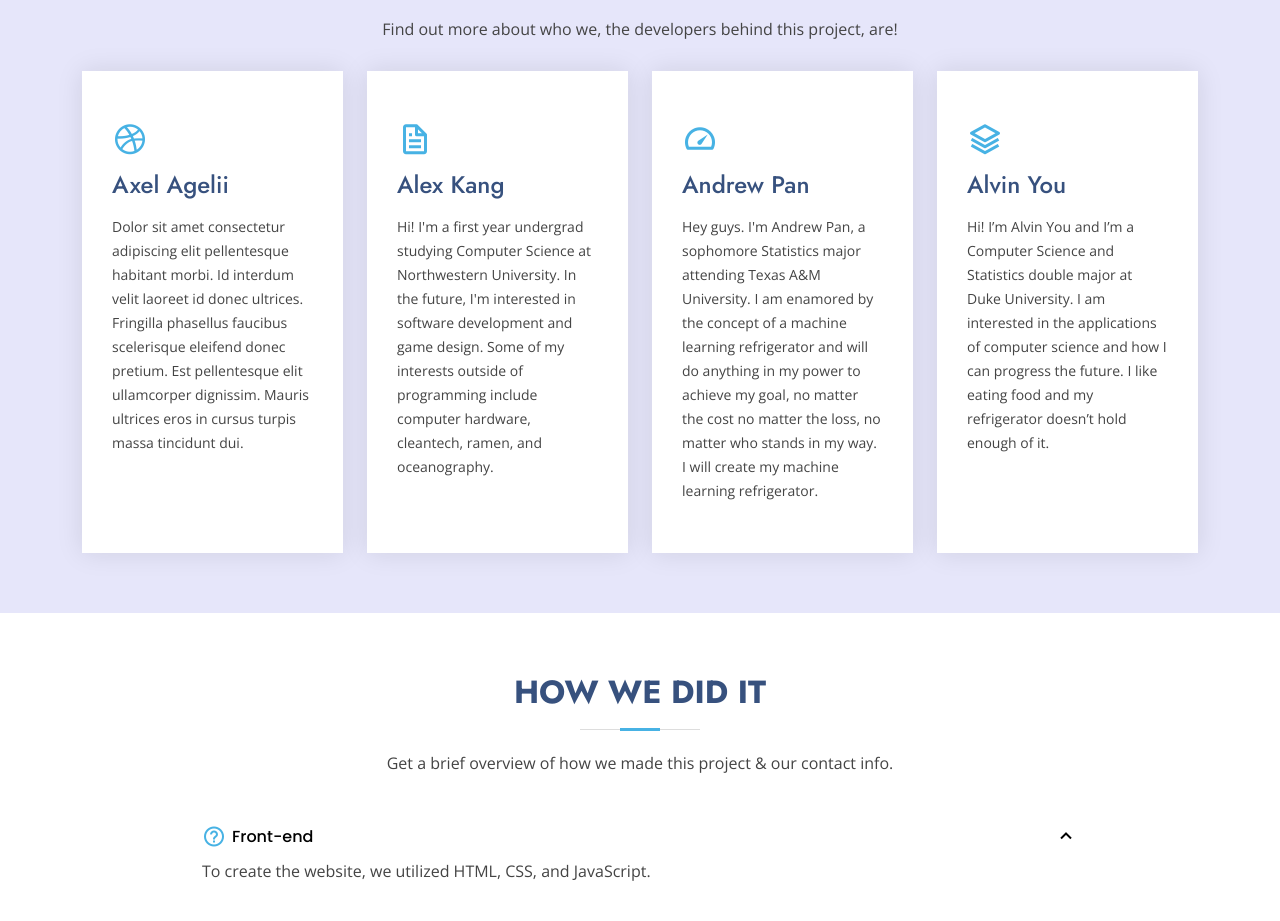
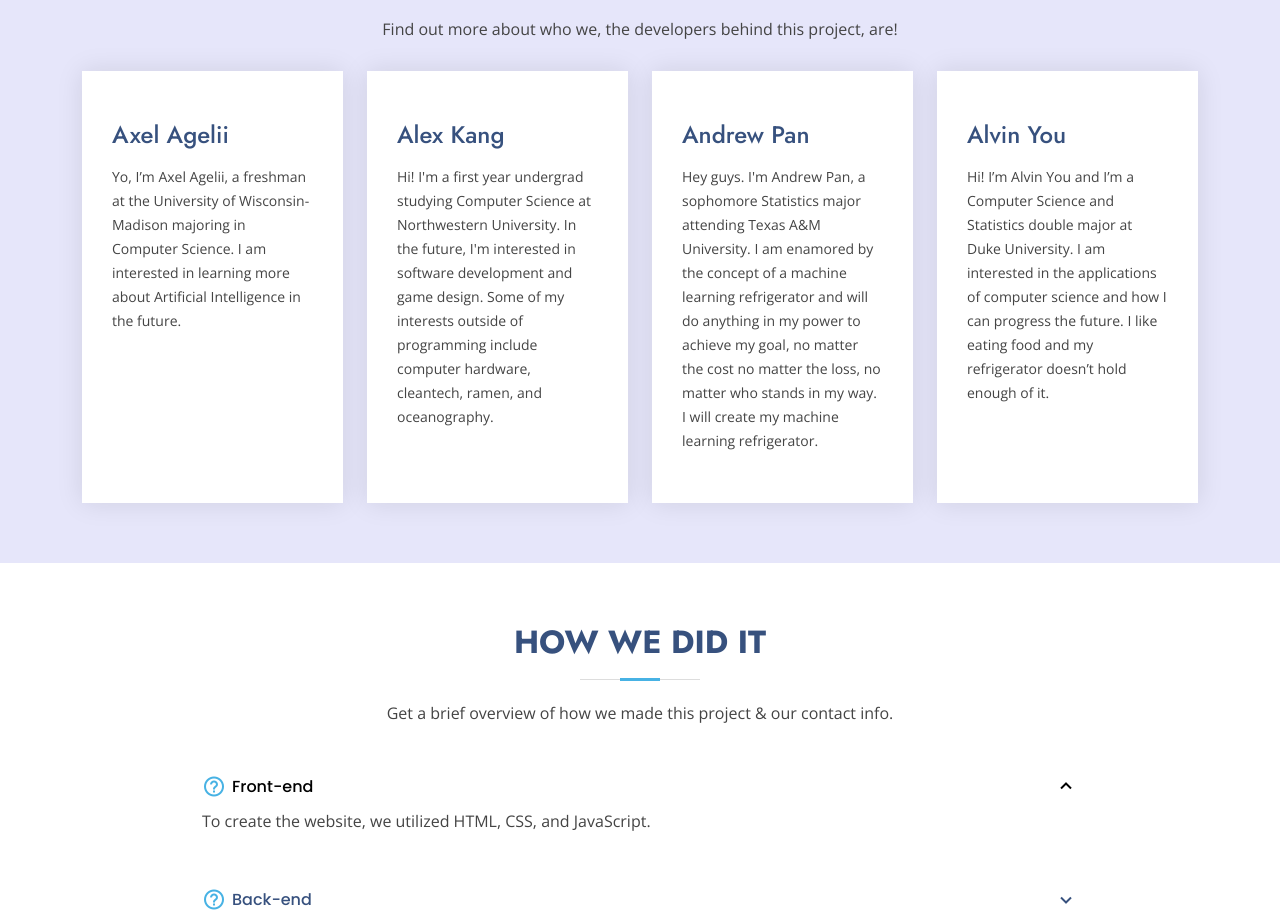
Before and after one commit to alexander-kang/tamuhack2021, a plain HTML site: page index.html in a window 1280 px wide. Shown: the part 2231-3152 px from the top of the page. Drawn offline with nearby package versions, Linux system fonts and the light colour scheme.

Commit message:
final changes

```diff
--- a/index.html
+++ b/index.html
@@ -32,6 +32,7 @@
   <link href="assets/vendor/venobox/venobox.css" rel="stylesheet">
   <link href="assets/vendor/owl.carousel/assets/owl.carousel.min.css" rel="stylesheet">
   <link href="assets/vendor/aos/aos.css" rel="stylesheet">
+  <script src="https://code.iconify.design/1/1.0.7/iconify.min.js"></script>
 
   <!-- Template Main CSS File -->
   <link href="assets/css/style.css" rel="stylesheet">
@@ -187,15 +188,13 @@
         <div class="row">
           <div class="col-xl-3 col-md-6 d-flex align-items-stretch" data-aos="zoom-in" data-aos-delay="100">
             <div class="icon-box">
-              <div class="icon"><i class="bx bxl-dribbble"></i></div>
               <h4><a href="">Axel Agelii</a></h4>
-              <p>Dolor sit amet consectetur adipiscing elit pellentesque habitant morbi. Id interdum velit laoreet id donec ultrices. Fringilla phasellus faucibus scelerisque eleifend donec pretium. Est pellentesque elit ullamcorper dignissim. Mauris ultrices eros in cursus turpis massa tincidunt dui.</p>
+              <p>Yo, I’m Axel Agelii, a freshman at the University of Wisconsin-Madison majoring in Computer Science. I am interested in learning more about Artificial Intelligence in the future.</p>
             </div>
           </div>
 
           <div class="col-xl-3 col-md-6 d-flex align-items-stretch mt-4 mt-md-0" data-aos="zoom-in" data-aos-delay="200">
             <div class="icon-box">
-              <div class="icon"><i class="bx bx-file"></i></div>
               <h4><a href="">Alex Kang</a></h4>
               <p>Hi! I'm a first year undergrad studying Computer Science at Northwestern University. In the future, I'm interested in software development and game design. Some of my interests outside of programming include computer hardware, cleantech, ramen, and oceanography.</p>
             </div>
@@ -203,7 +202,6 @@
 
           <div class="col-xl-3 col-md-6 d-flex align-items-stretch mt-4 mt-xl-0" data-aos="zoom-in" data-aos-delay="300">
             <div class="icon-box">
-              <div class="icon"><i class="bx bx-tachometer"></i></div>
               <h4><a href="">Andrew Pan</a></h4>
               <p>Hey guys. I'm Andrew Pan, a sophomore Statistics major attending Texas A&M University. I am enamored by the concept of a machine learning refrigerator and will do anything in my power to achieve my goal, no matter the cost
                 no matter the loss, no matter who stands in my way. I will create my machine learning refrigerator.</p>
@@ -212,7 +210,6 @@
 
           <div class="col-xl-3 col-md-6 d-flex align-items-stretch mt-4 mt-xl-0" data-aos="zoom-in" data-aos-delay="400">
             <div class="icon-box">
-              <div class="icon"><i class="bx bx-layer"></i></div>
               <h4><a href="">Alvin You</a></h4>
               <p>Hi! I’m Alvin You and I’m a Computer Science and Statistics double major at Duke University. I am interested in the applications of computer science and how I can progress the future. I like eating food and my refrigerator doesn’t hold enough of it.</p>
             </div>
@@ -247,7 +244,7 @@
               <i class="bx bx-help-circle icon-help"></i> <a data-bs-toggle="collapse" data-bs-target="#how-list-2" class="collapsed">Back-end<i class="bx bx-chevron-down icon-show"></i><i class="bx bx-chevron-up icon-close"></i></a>
               <div id="how-list-2" class="collapse" data-bs-parent=".how-list">
                 <p>
-                  Dolor sit amet consectetur adipiscing elit pellentesque habitant morbi. Id interdum velit laoreet id donec ultrices. Fringilla phasellus faucibus scelerisque eleifend donec pretium. Est pellentesque elit ullamcorper dignissim. Mauris ultrices eros in cursus turpis massa tincidunt dui.
+                  We used the Node.js framework to work with MongoDB.
                 </p>
               </div>
             </li>
```
